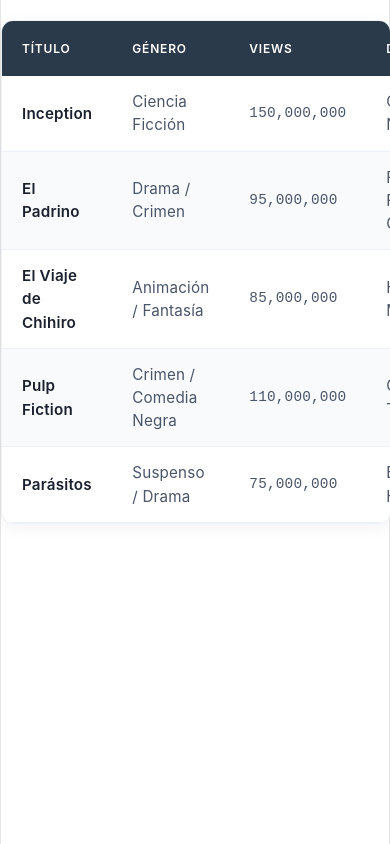
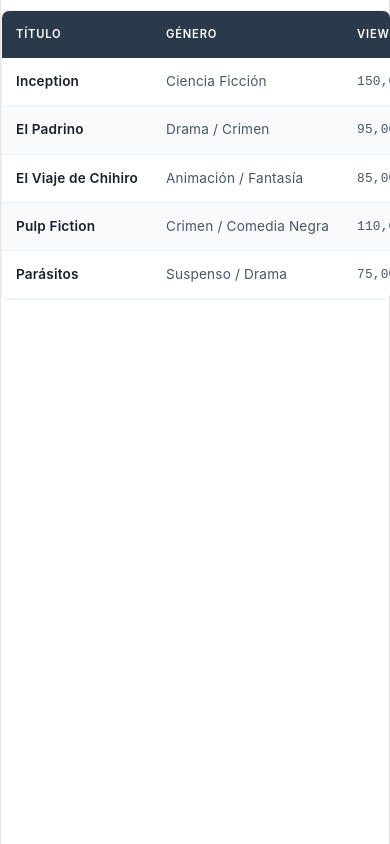
Before and after one commit to david-rivera-s/taller-15-07, a React (Vite) app: page / in a window 390 px wide. Built offline with nearby package versions, Linux system fonts and the light colour scheme.

Commit message:
style: hacer que la tabla de películas sea responsive

```diff
--- a/src/components/TablaPeliculas.css
+++ b/src/components/TablaPeliculas.css
@@ -1,61 +1,104 @@
-/* Contenedor con bordes redondeados y sombra suave */
+/* ==========================================
+   1. ESTILOS BASE:  (< 768px)
+   ========================================== */
+
+/* Contenedor adaptivo para pantallas móviles */
 .tabla-contenedor {
     width: 100%;
-    max-width: 1000px;
-    margin: 20px auto;
-    border-radius: 12px;
-    overflow: hidden; /* Esto asegura que las esquinas de la tabla respeten el redondeado */
-    box-shadow: 0 4px 15px rgba(0, 0, 0, 0.05);
+    margin: 10px auto;
+    border-radius: 8px;
     border: 1px solid #eef2f5;
     background-color: #ffffff;
+
+    /* Habilita un scroll horizontal suave solo cuando la tabla supera el ancho del celular */
+    overflow-x: auto;
+    -webkit-overflow-scrolling: touch;
 }
 
-/* Tabla base */
+/* Ajustes de la tabla en celulares */
 .tabla-peliculas {
     width: 100%;
+    min-width: 600px; /* Garantiza que el contenido respire y no se amontone en pantallas pequeñas */
     border-collapse: collapse;
     font-family: -apple-system, BlinkMacSystemFont, "Segoe UI", Roboto, sans-serif;
     text-align: left;
-    font-size: 0.95rem;
+    font-size: 0.85rem; /* Letra ligeramente más pequeña para mejor ajuste en móvil */
 }
 
-/* Encabezados de la tabla */
+/* Encabezados */
 .tabla-header {
-    background-color: #2b3a4a; /* Azul pizarra elegante */
+    background-color: #2b3a4a;
     color: #ffffff;
     font-weight: 600;
-    padding: 16px 20px;
+    padding: 12px 14px; /* Espaciado compacto en móviles */
     text-transform: uppercase;
-    font-size: 0.75rem;
+    font-size: 0.7rem;
     letter-spacing: 0.8px;
+    white-space: nowrap; /* Evita que los textos de cabecera se corten en dos líneas */
 }
 
-/* Estilos de las celdas comunes */
+/* Celdas comunes */
 .tabla-celda {
-    padding: 14px 20px;
+    padding: 12px 14px;
     color: #4a5568;
     border-bottom: 1px solid #edf2f7;
-    transition: background-color 0.2s ease;
+    white-space: nowrap; /* Evita saltos de línea molestos en pantallas compactas */
 }
 
-/* Filas alternas (efecto cebra) */
+/* Filas alternas */
 .tabla-fila:nth-child(even) {
-    background-color: #f8fafc; /* Un gris sumamente sutil */
+    background-color: #f8fafc;
 }
 
-/* Efecto hover al pasar el ratón por encima de una fila */
-.tabla-fila:hover .tabla-celda {
-    background-color: #f1f5f9;
-}
-
-/* Estilos específicos para destacar algunas columnas */
+/* Textos destacados */
 .celda-titulo {
     font-weight: 600;
-    color: #1a202c; /* Texto un poco más oscuro para resaltar el nombre */
+    color: #1a202c;
 }
 
 .celda-views {
-    font-family: monospace; /* Formato de números más limpio */
-    font-size: 0.9rem;
+    font-family: monospace;
+    font-size: 0.8rem;
     color: #4a5568;
 }
+
+
+/* ==========================================
+   2. MEDIA QUERY: PANTALLAS DE PC (>= 768px)
+   ========================================== */
+@media screen and (min-width: 768px) {
+    .tabla-contenedor {
+        max-width: 1000px; /* Limita el ancho máximo para que no se deforme en pantallas ultra anchas */
+        margin: 30px auto;
+        border-radius: 12px;
+        box-shadow: 0 4px 15px rgba(0, 0, 0, 0.05);
+        /* En PC el scroll horizontal ya no es necesario porque sobra espacio */
+        overflow-x: visible;
+    }
+
+    .tabla-peliculas {
+        font-size: 0.95rem; /* Letra un poco más grande y legible en monitores */
+        min-width: unset; /* Quita el ancho mínimo forzado del móvil */
+    }
+
+    .tabla-header {
+        padding: 16px 20px; /* Más aire en los espaciados */
+        font-size: 0.75rem;
+    }
+
+    .tabla-celda {
+        padding: 14px 20px;
+        /* En pantallas grandes permitimos que los textos largos se ajusten si es necesario */
+        white-space: normal;
+    }
+
+    /* Efecto hover interactivo exclusivo para usuarios con puntero (PC) */
+    .tabla-fila:hover .tabla-celda {
+        background-color: #f1f5f9;
+        cursor: pointer;
+    }
+
+    .celda-views {
+        font-size: 0.9rem;
+    }
+}
```
